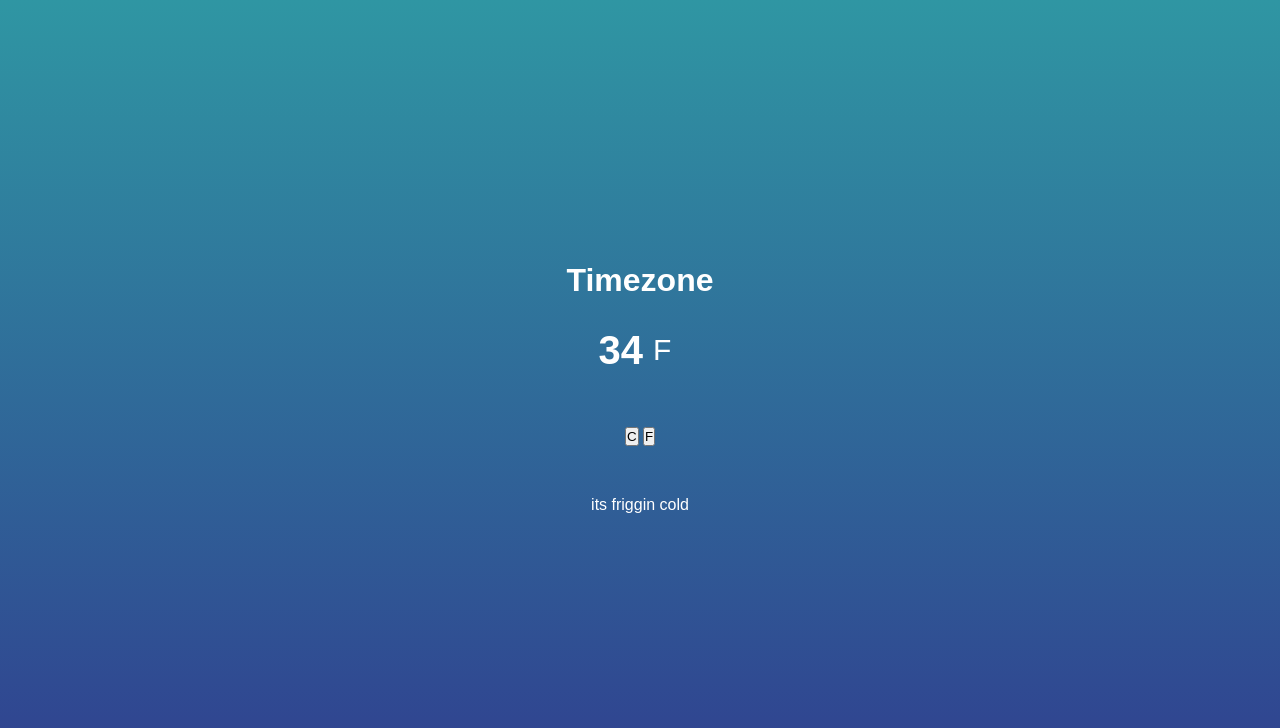
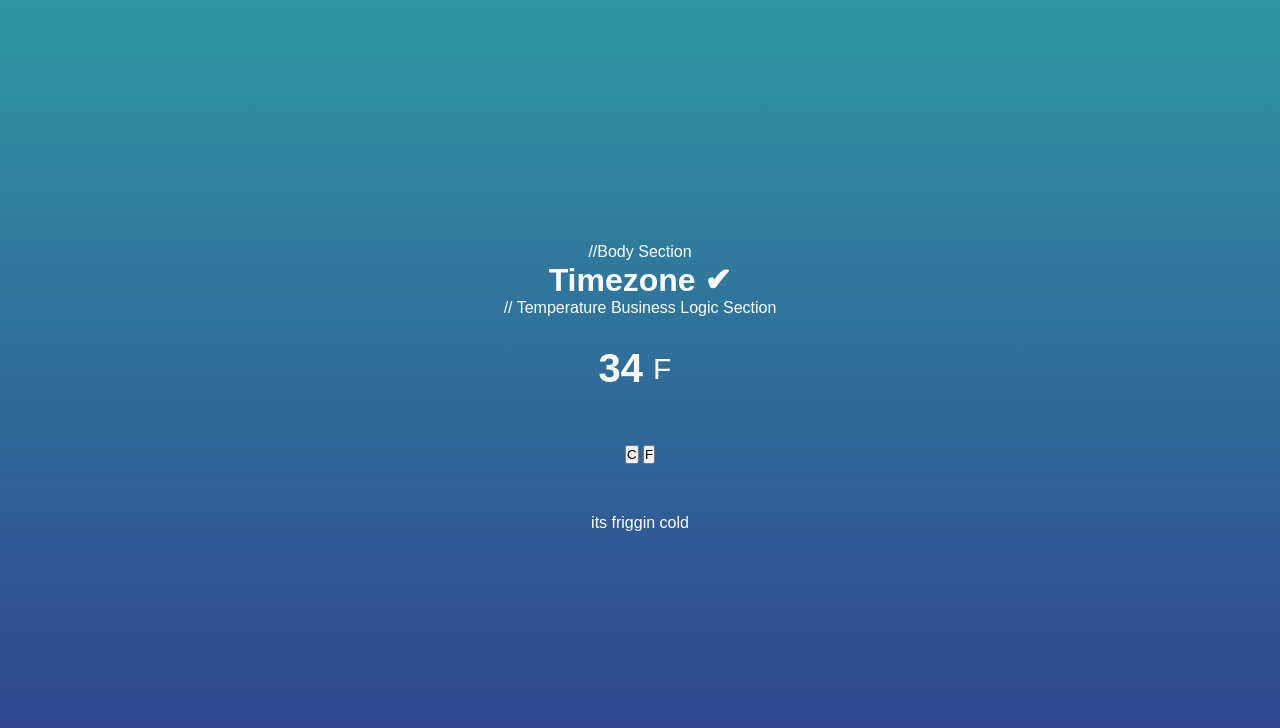
Before and after one commit to NISHIPATODI/weather-app-Bootcamp, a plain HTML site: page index.html in a window 1280 px wide. Drawn offline with Linux system fonts and the light colour scheme.

Commit message:
Changes in index file

```diff
--- a/index.html
+++ b/index.html
@@ -6,14 +6,15 @@
     <meta http-equiv="X-UA-Compatible" content="ie=edge"/>
     <link rel="stylesheet" href="style.css">
 
-    <title>weather</title>
+    <title>Weather App ☁</title>
 </head>
+    //Body Section
 <body>
     <div class="locationa">
-<h1 class="location-timezone">Timezone</h1>
+<h1 class="location-timezone">Timezone ✔</h1>
 
     </div>
-
+    // Temperature Business Logic Section
     <div class="temperature">
         <div class="degree-section">
         <h2 class="temperature-degree">34</h2>
```
